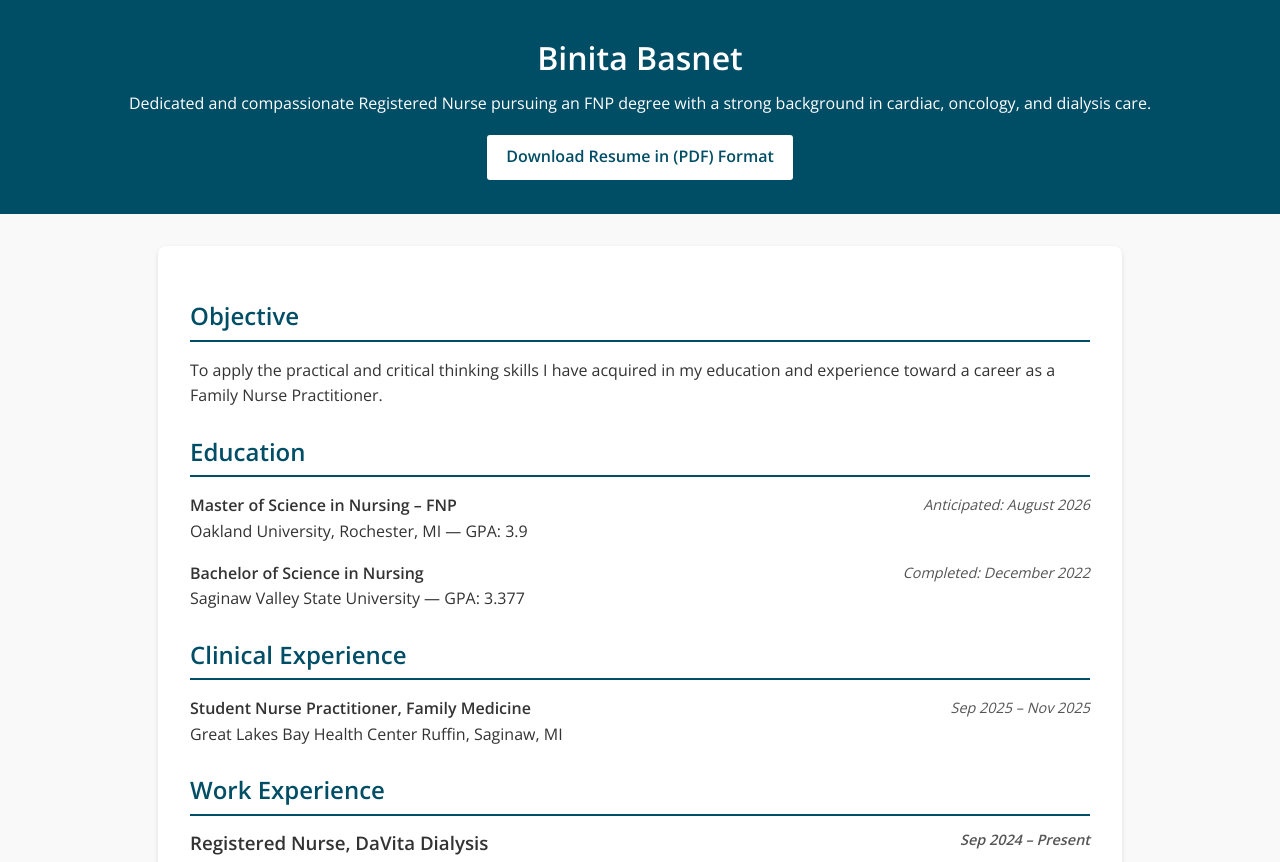
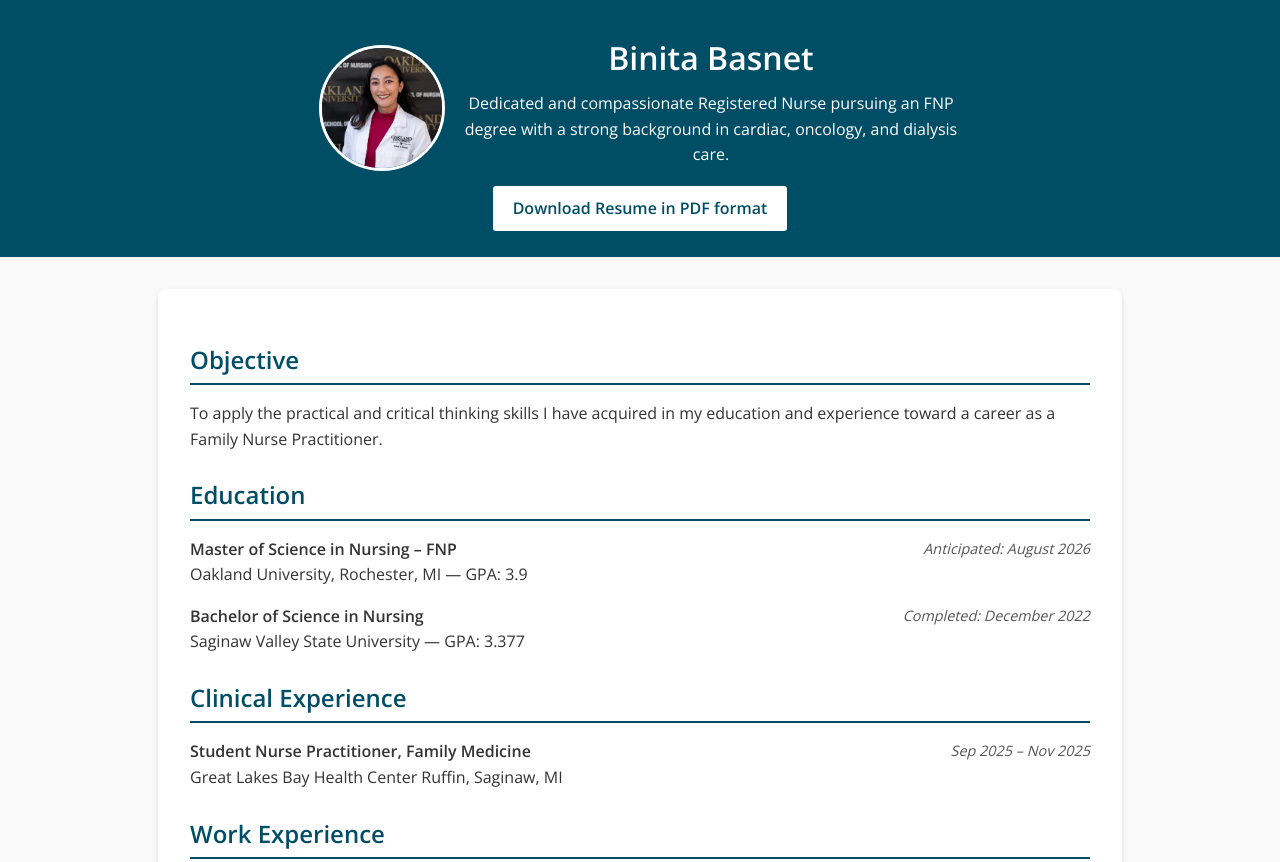
Before and after one commit to bbasnetnurse/bbasnetnurse.github.io, a plain HTML site: page index.html in a window 1280 px wide. Shown: the top 862 px of the page. Drawn offline with nearby package versions, Linux system fonts and the light colour scheme.

Commit message:
Update index.html

```diff
--- a/index.html
+++ b/index.html
@@ -4,7 +4,7 @@
   <meta charset="UTF-8" />
   <meta name="viewport" content="width=device-width, initial-scale=1.0" />
   <meta name="description" content="Resume of a Family Nurse Practitioner Student" />
-  <title>Binita Basnet</title>
+  <title>Binita Basnet</title></title>
 
   <!-- Google Fonts -->
   <link href="https://fonts.googleapis.com/css2?family=Open+Sans:wght@400;600&display=swap" rel="stylesheet">
@@ -22,8 +22,38 @@
       background-color: #004d66;
       color: white;
       text-align: center;
-      padding: 2rem 1rem;
+      padding: 2rem 1rem 1.5rem;
       position: relative;
+    }
+
+    .header-container {
+      display: flex;
+      flex-direction: column;
+      align-items: center;
+      justify-content: center;
+      gap: 1rem;
+    }
+
+    @media (min-width: 600px) {
+      .header-container {
+        flex-direction: row;
+        justify-content: center;
+        align-items: center;
+      }
+    }
+
+    .headshot {
+      width: 120px;
+      height: 120px;
+      border-radius: 50%;
+      overflow: hidden;
+      border: 3px solid #fff;
+    }
+
+    .headshot img {
+      width: 100%;
+      height: 100%;
+      object-fit: cover;
     }
 
     header h1 {
@@ -34,6 +64,7 @@
     header p {
       margin: 0.5rem 0 1rem;
       font-size: 1rem;
+      max-width: 500px;
     }
 
     .download-btn {
@@ -106,9 +137,17 @@
 
 <body>
   <header>
-    <h1>Binita Basnet</h1>
-    <p>Dedicated and compassionate Registered Nurse pursuing an FNP degree with a strong background in cardiac, oncology, and dialysis care.</p>
-    <a href="BinitaBasnetresume.pdf" class="download-btn" download>Download Resume in (PDF) Format</a>
+    <div class="header-container">
+      <div class="headshot">
+        <!-- Replace 'headshot.jpg' with your image file -->
+        <img src="PHOTO.jpeg" alt="Headshot">
+      </div>
+      <div>
+        <h1>Binita Basnet</h1>
+        <p>Dedicated and compassionate Registered Nurse pursuing an FNP degree with a strong background in cardiac, oncology, and dialysis care.</p>
+      </div>
+    </div>
+    <a href="BinitaBasnetresume.pdf" class="download-btn" download>Download Resume in PDF format</a>
   </header>
 
   <main>
@@ -190,7 +229,7 @@
   </main>
 
   <footer>
-    <p>© 2025 Binita Basnet Family Nurse Practitioner Resume | Hosted on GitHub Pages</p>
+    <p>© 2025 Family Nurse Practitioner Resume | Hosted on GitHub Pages</p>
   </footer>
 </body>
 </html>
```
